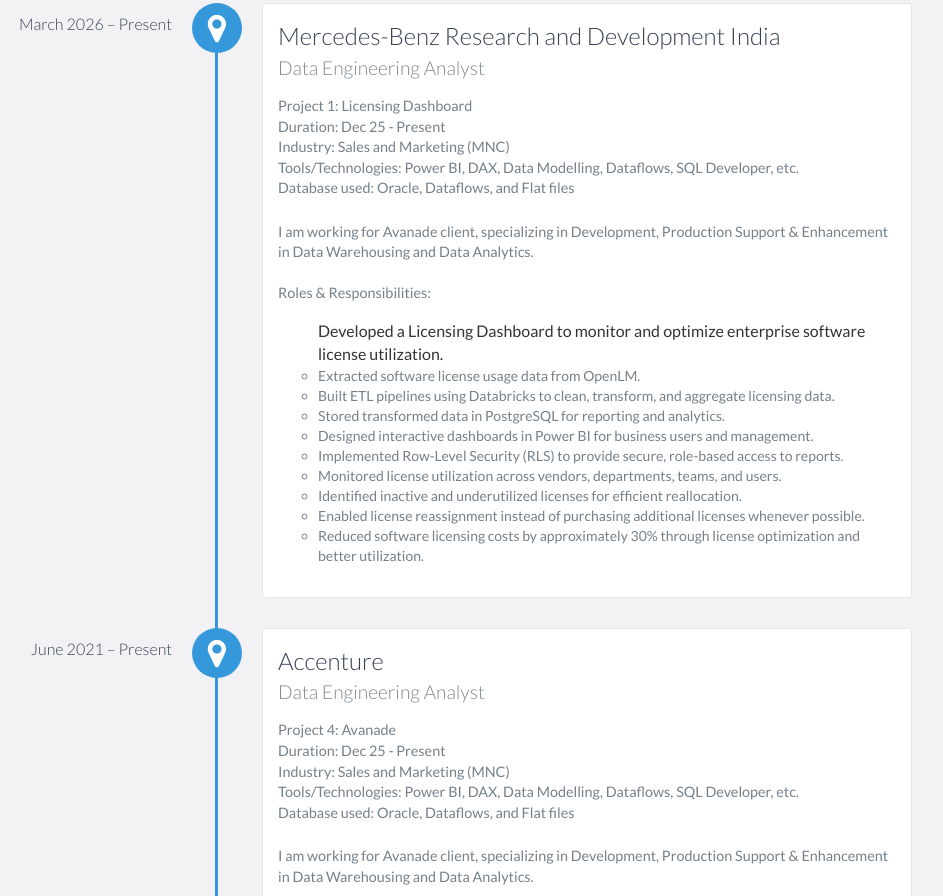
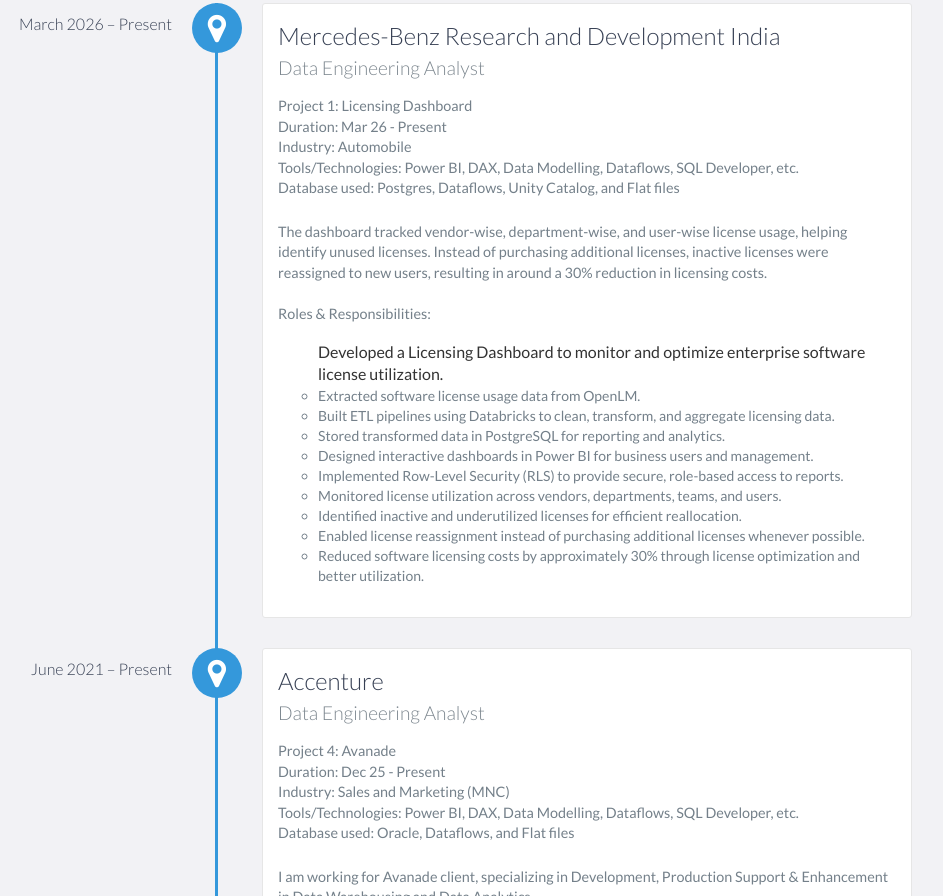
Before and after one commit to djayswal/Deepanshu-Jayswal, a website: page index.html in a window 1280 px wide. Shown: the part 1309-2205 px from the top of the page, without its empty margins (228-1171 px from the left). Drawn offline with nearby package versions, Linux system fonts and the light colour scheme.

Commit message:
Update index.html

```diff
--- a/index.html
+++ b/index.html
@@ -112,18 +112,18 @@
 		<div data-date="March 2026 – Present">
                 <h3>Mercedes-Benz Research and Development India</h3>
                 <h4>Data Engineering Analyst</h4>
-			<!-- Accenture 4th Project Experience - Start -->
+			<!-- MBRDI 1st Project Experience - Start -->
 			<p>
 				Project 1: Licensing Dashboard </br>
-				Duration: Dec 25 - Present </br>
-				Industry: Sales and Marketing (MNC) </br>
+				Duration: Mar 26 - Present </br>
+				Industry: Automobile </br>
 				Tools/Technologies: Power BI, DAX, Data Modelling, Dataflows, SQL Developer, etc.</br>
-				Database used: Oracle, Dataflows, and Flat files</br>
+				Database used: Postgres, Dataflows, Unity Catalog, and Flat files</br>
 			</p>
 	</br>
                 <p>
-I am working for Avanade client, specializing in Development, Production Support & Enhancement in Data
-Warehousing and Data Analytics.</br>
+					The dashboard tracked vendor-wise, department-wise, and user-wise license usage, helping identify unused licenses.
+					Instead of purchasing additional licenses, inactive licenses were reassigned to new users, resulting in around a 30% reduction in licensing costs.</br>
 			</p>
 			<p>
 			</br>
@@ -142,6 +142,8 @@
 
 			</ul> </p>
 			</div>
+
+			<!-- MBRDI 1st Project Experience - End -->
 
 		<!-- MBRDI Experience - End -->
 
```
Lines whose indentation alone changed are shown as unchanged.
